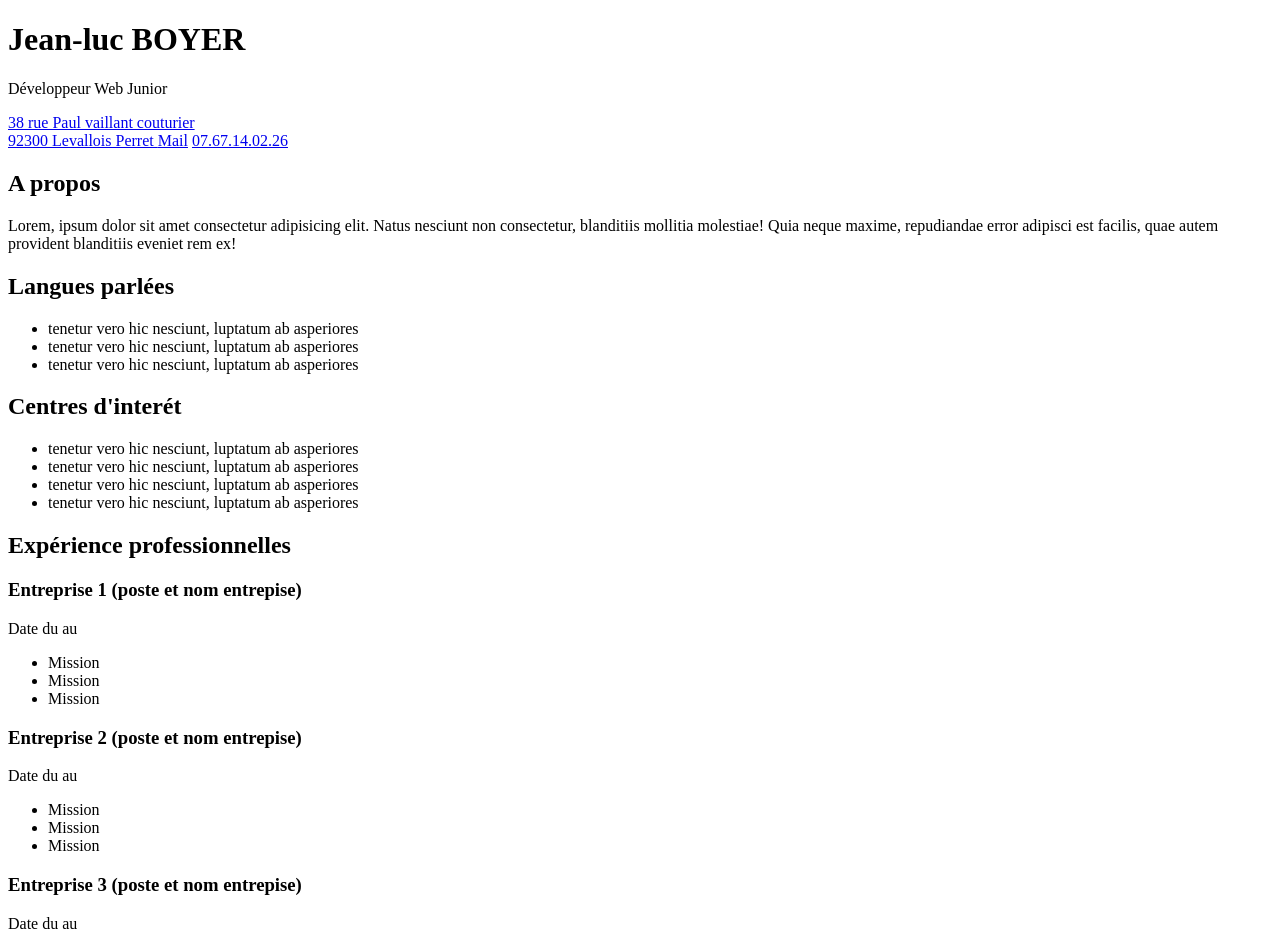
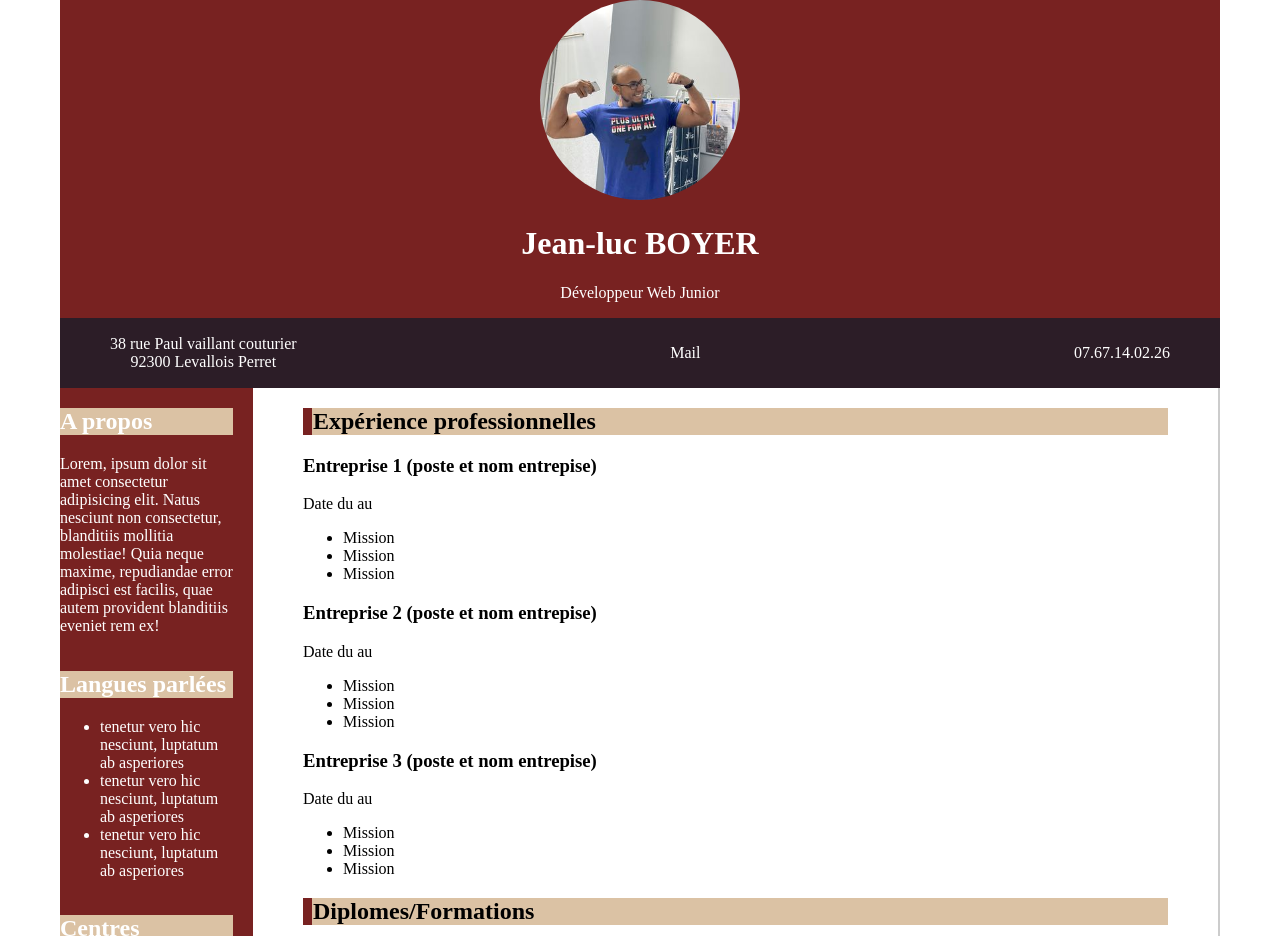
Before and after one commit to Monofactor974/Premier-CV, a plain HTML site: page index.html in a window 1280 px wide. Shown: the top 936 px of the page. Drawn offline with Linux system fonts and the light colour scheme.

Commit message:
Ajout CSS

```diff
--- a/CSS/style.css
+++ b/CSS/style.css
@@ -0,0 +1,106 @@
+body{
+    width: 1160px;
+    margin: auto;
+
+}
+a{
+color: inherit;
+text-decoration: none;
+}
+
+header{
+text-align: center;
+background-color: #782221;
+color:#fff;
+
+}
+
+
+.rounded_image{
+    width: 200px;
+    height: 200px;
+    border-radius: 50%;
+    object-fit: cover;
+    object-position: center;
+}
+
+.rounded_image:hover{
+    /* cursor: zoom-in; */
+    cursor: zoom-in;
+
+}
+
+
+
+
+.contact{
+    height: 50px ;
+    text-align: center;
+    background-color: #2c1d27;
+    color:#fff;
+    justify-content: space-between;
+    display: flex;
+    align-items: center;
+    padding: 10px 50px;
+}
+
+
+main{
+    display: flex;
+
+
+
+
+
+}
+
+h2{
+    background-color: #dbc2a4;
+}
+
+
+
+#section_left{
+    background-color: #782221;
+    color: white;
+    width: 20%;
+    display: flex;
+    flex-direction: column;
+    padding-right: 20px;
+}
+
+#section_right{
+
+width: 100%;
+flex-direction: column;
+padding-left: 50px ;
+border-right: 2px solid #ccc;
+padding-right: 50px;
+}
+
+/* .rectangle{
+height: 100%;
+width: 10px;
+background-color: #3d035f;
+display: flex;
+} */
+
+footer{
+    height: 50px;
+    background-color: #782221;
+    display: flex;
+    justify-content: center;
+    align-items: ;
+
+}
+
+i{
+    font-size: 30px;
+}
+
+#section_right h2{
+   background: linear-gradient(to right, #782221 1%, #dbc2a4 1%);
+   padding-left: 10px;
+}
+
+footer a:nth-child(2){color: #50abf1}
--- a/index.html
+++ b/index.html
@@ -9,11 +9,14 @@
 </head>
 <body>
    <header>
+        <a href="./Image/photo_1.jpg" target="_blank">
+            <img src="./Image/photo_1.jpg" alt="photo_jeanluc" class="rounded_image">
+        </a>
         <h1>Jean-luc BOYER</h1>
         <p>Développeur Web Junior</p>
 
         <section class="contact">
-                <a href="https://www.google.fr/maps/place/38+Rue+Paul+Vaillant+Couturier,+92300+Levallois-Perret/@48.8960812,2.2812143,17z/data=!3m1!4b1!4m6!3m5!1s0x47e66f81ba757755:0xbda6da0aae648988!8m2!3d48.8960777!4d2.2837892!16s%2Fg%2F11csc2m83l?entry=ttu">
+                <a href="https://www.google.fr/maps/place/38+Rue+Paul+Vaillant+Couturier,+92300+Levallois-Perret/@48.8960812,2.2812143,17z/data=!3m1!4b1!4m6!3m5!1s0x47e66f81ba757755:0xbda6da0aae648988!8m2!3d48.8960777!4d2.2837892!16s%2Fg%2F11csc2m83l?entry=ttu" target="_blank">
                     38 rue Paul vaillant couturier <br>
                     92300 Levallois Perret
                 </a>
@@ -54,7 +57,7 @@
 
     <section id="section_right">
         <div class="Experience">
-            <h2>Expérience professionnelles</h2>
+            <div><div class="rectangle"></div><h2>Expérience professionnelles</h2></div>
                 <h3>Entreprise 1 (poste et nom entrepise)</h3>
                     <p> Date du au </p>
                     <ul>
@@ -82,7 +85,7 @@
         </div>
 
         <div class="Diplome_formation">
-            <h2>Diplomes/Formations</h2>
+            <div><div class="rectangle"></div><h2>Diplomes/Formations</h2></div>
                 <h3>Diplome/Formations n1</h3>
                     <p>Lorem, ipsum dolordipisicing elit. <br>
                     Et, volupspiciatis state dolorum <br>
@@ -96,7 +99,7 @@
 
 
         <div class="Competences">
-            <h2>Compétences</h2>
+            <div><h2>Compétences</h2></div>
             <ul>
                 <li>Compétence 1</li>
                 <li>Compétence 2</li>
```
Also changed, not shown: Image/github.svg (added), Image/photo_1.jpg (added).
